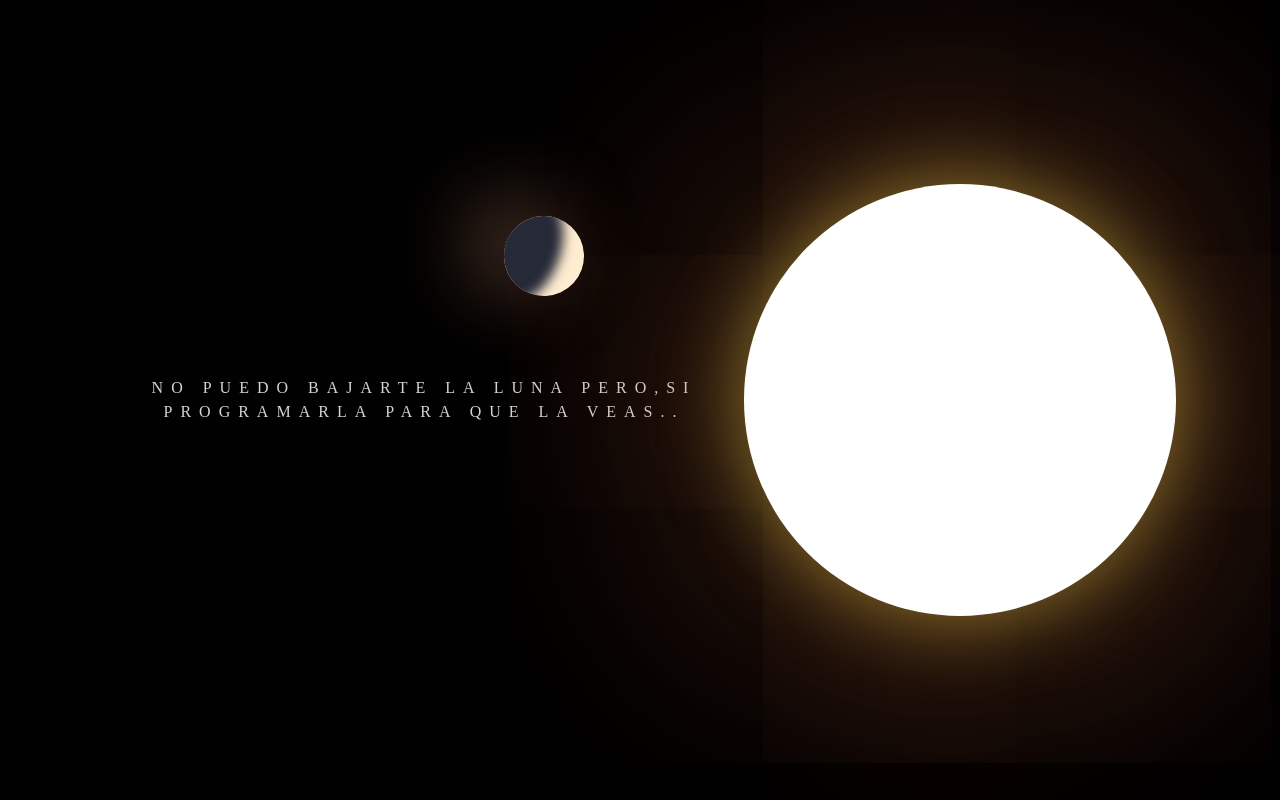
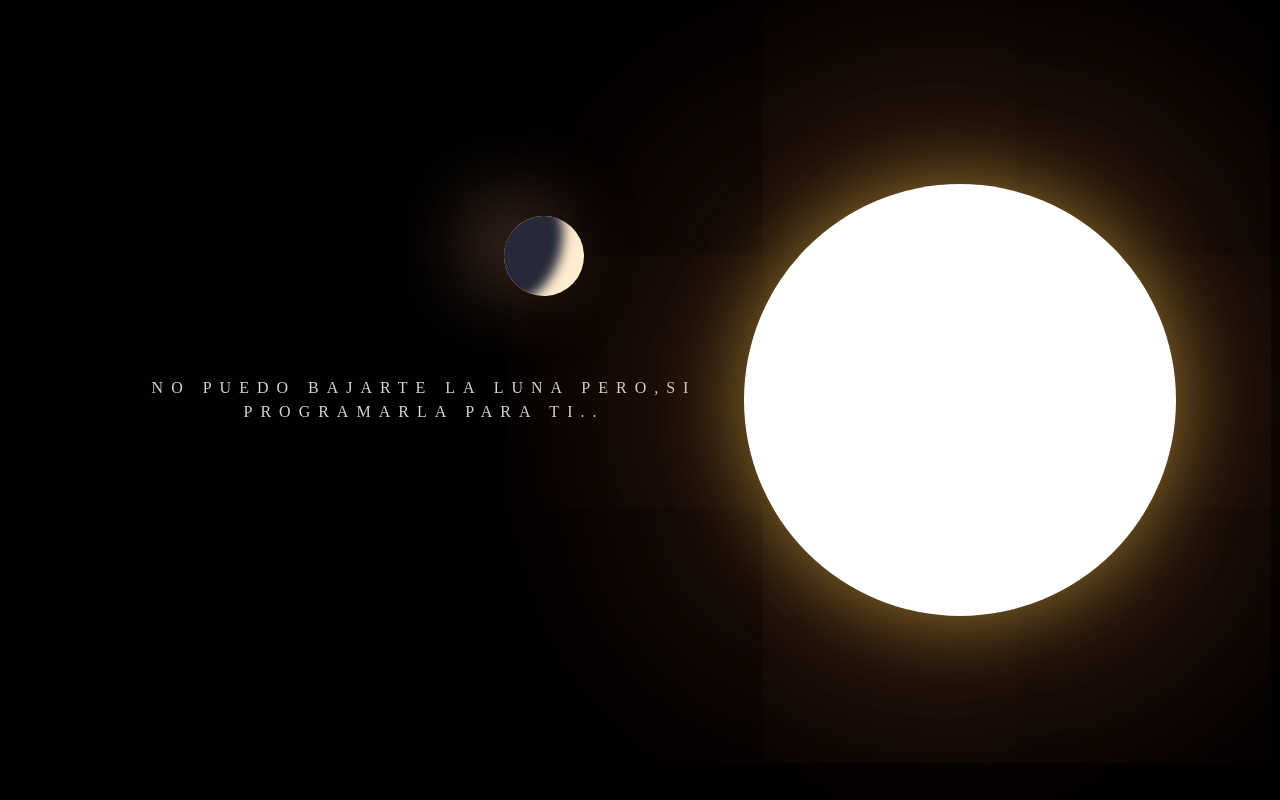
Before and after one commit to Smal1330/Moon_Dance, a plain HTML site: page luna.html in a window 1280 px wide. Drawn offline with Linux system fonts and the light colour scheme.

Commit message:
Luna Index Cambiado en feactures

```diff
--- a/luna.html
+++ b/luna.html
@@ -7,7 +7,7 @@
     <link rel="stylesheet" href="index.css">
 </head>
 <body>
-    <p>No puedo bajarte la luna pero,Si programarla para que la veas..</p>
+    <p>No puedo bajarte la luna pero,Si programarla para ti..</p>
 <br>
     <div class="planet">
     <div class="satellite"></div>
```
